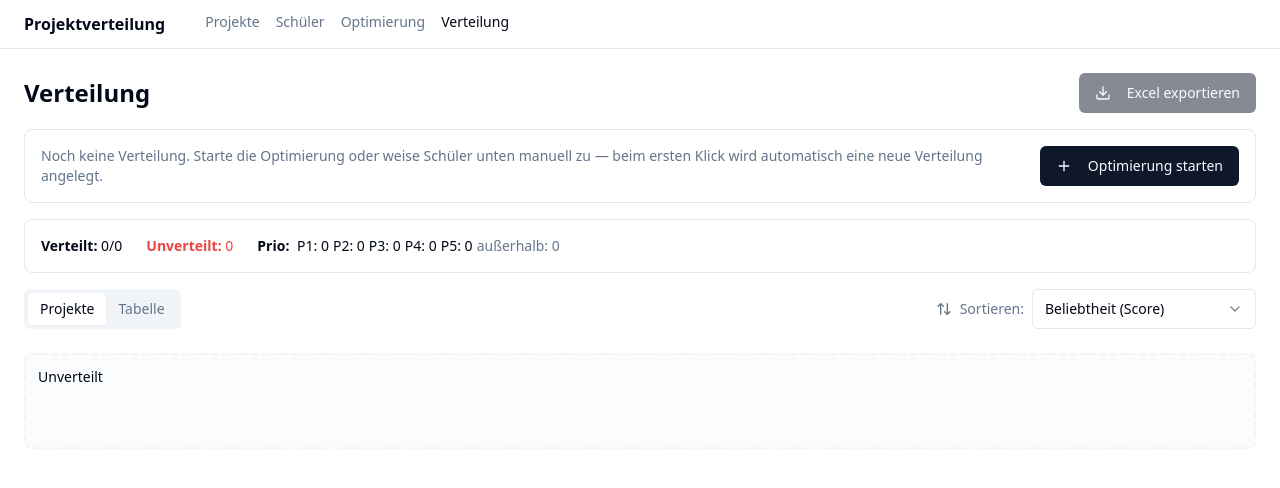
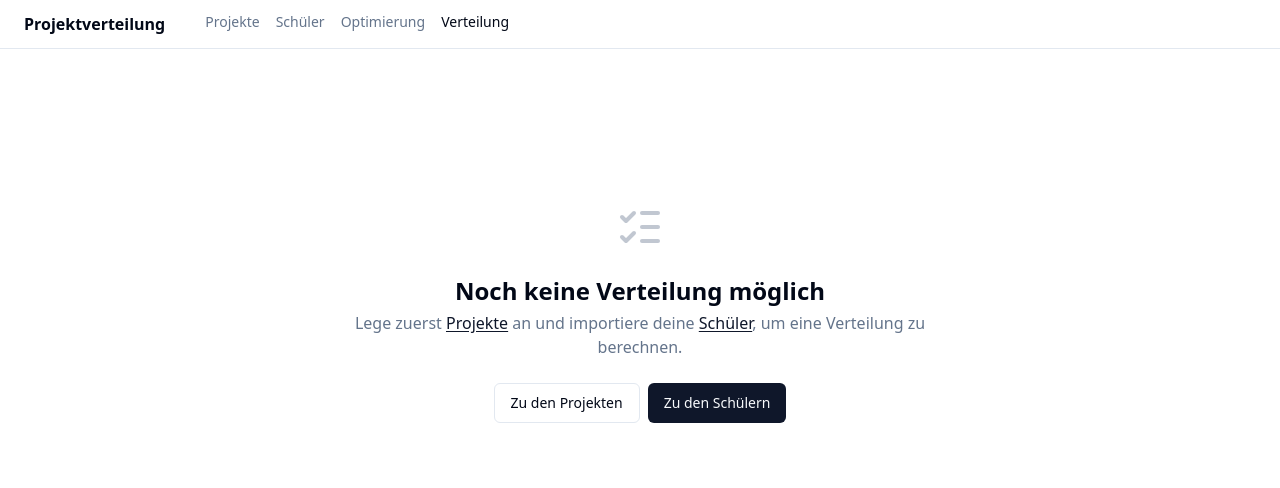
Before and after one commit to smart-byte/wunschplatz, a React (Vite) app: page /distribution in a window 1280 px wide. Shown: the top 488 px of the page. Built offline with nearby package versions, Linux system fonts and the light colour scheme.

Commit message:
feat(empty-states): centered, contextual empty states across projects, students, distribution

```diff
--- a/src/pages/DistributionPage.tsx
+++ b/src/pages/DistributionPage.tsx
@@ -1,6 +1,6 @@
 import { useEffect, useState } from 'react';
 import { writeFile } from 'xlsx';
-import { useNavigate } from 'react-router-dom';
+import { Link, useNavigate } from 'react-router-dom';
 import { Tabs, TabsContent, TabsList, TabsTrigger } from '@/components/ui/tabs';
 import {
   Select, SelectContent, SelectItem, SelectTrigger, SelectValue,
@@ -20,7 +20,7 @@ import { useStudentsStore } from '@/store/useStudentsStore';
 import { useProjectsStore } from '@/store/useProjectsStore';
 import { useActiveDistribution } from '@/store/useAssignmentsStore';
 import { useStaleAssignments } from '@/hooks/useStaleAssignments';
-import { Download } from 'lucide-react';
+import { Download, ListChecks } from 'lucide-react';
 import { toast } from 'sonner';
 
 const TAB_STORAGE_KEY = 'distribution.activeTab';
@@ -46,6 +46,9 @@ export default function DistributionPage() {
     try { window.localStorage.setItem(BOARD_SORT_STORAGE_KEY, sortKey); } catch { /* ignore */ }
   }, [sortKey]);
 
+  const hasProjects = projects.length > 0;
+  const hasStudents = students.length > 0;
+
   function handleExport() {
     if (!activeDist) return;
     const wb = buildExportWorkbook(students, projects, activeDist.assignments);
@@ -58,6 +61,47 @@ export default function DistributionPage() {
       .replace(/^-+|-+$/g, '');
     writeFile(wb, `projektverteilung-${slug || 'verteilung'}-${date}.xlsx`);
     toast.success('Excel-Export gestartet');
+  }
+
+  if (!hasProjects || !hasStudents) {
+    const linkClass = 'text-primary underline underline-offset-2 hover:text-primary/80';
+    const projectsLink = <Link to="/projects" className={linkClass}>Projekte</Link>;
+    const studentsLink = <Link to="/students" className={linkClass}>Schüler</Link>;
+    let message: React.ReactNode;
+    if (!hasProjects && !hasStudents) {
+      message = (
+        <>Lege zuerst {projectsLink} an und importiere deine {studentsLink}, um eine Verteilung zu berechnen.</>
+      );
+    } else if (!hasProjects) {
+      message = (
+        <>Lege zuerst {projectsLink} an, um eine Verteilung berechnen zu können.</>
+      );
+    } else {
+      message = (
+        <>Importiere zuerst deine {studentsLink}, um eine Verteilung zu berechnen.</>
+      );
+    }
+    return (
+      <div className="max-w-xl mx-auto flex flex-col items-center justify-center min-h-[60vh] text-center gap-6">
+        <ListChecks className="size-12 text-muted-foreground/40" />
+        <div className="space-y-1">
+          <h1 className="text-2xl font-bold">Noch keine Verteilung möglich</h1>
+          <p className="text-muted-foreground">{message}</p>
+        </div>
+        <div className="flex flex-wrap justify-center gap-2">
+          {!hasProjects && (
+            <Button asChild variant={hasStudents ? 'default' : 'outline'}>
+              <Link to="/projects">Zu den Projekten</Link>
+            </Button>
+          )}
+          {!hasStudents && (
+            <Button asChild>
+              <Link to="/students">Zu den Schülern</Link>
+            </Button>
+          )}
+        </div>
+      </div>
+    );
   }
 
   return (
--- a/src/pages/ProjectsPage.tsx
+++ b/src/pages/ProjectsPage.tsx
@@ -8,7 +8,7 @@ import { useProjectsStore } from '@/store/useProjectsStore';
 import { useAssignmentsStore } from '@/store/useAssignmentsStore';
 import { buildProjectsWorkbook } from '@/excel/exportProjects';
 import { toast } from 'sonner';
-import { Download, Plus } from 'lucide-react';
+import { Download, FolderPlus, Plus } from 'lucide-react';
 
 export default function ProjectsPage() {
   const projects = useProjectsStore((s) => s.projects);
@@ -23,12 +23,41 @@ export default function ProjectsPage() {
     toast.success('Excel-Export gestartet');
   }
 
+  const addProjectTrigger = (
+    <ProjectFormDialog
+      trigger={<Button><Plus className="size-4 mr-2" />Neues Projekt</Button>}
+      onSave={(data) => {
+        addProject(data);
+        toast.success(`Projekt "${data.name}" angelegt`);
+      }}
+    />
+  );
+
+  if (projects.length === 0) {
+    return (
+      <div className="max-w-xl mx-auto flex flex-col items-center justify-center min-h-[60vh] text-center gap-6">
+        <FolderPlus className="size-12 text-muted-foreground/40" />
+        <div className="space-y-1">
+          <h1 className="text-2xl font-bold">Noch keine Projekte</h1>
+          <p className="text-muted-foreground">
+            Lege ein neues Projekt an, importiere aus Excel oder generiere
+            Beispieldaten zum Testen.
+          </p>
+        </div>
+        <div className="flex flex-wrap justify-center gap-2">
+          <SampleDataDialog />
+          <ProjectImportDialog />
+          {addProjectTrigger}
+        </div>
+      </div>
+    );
+  }
+
   return (
     <div className="max-w-5xl mx-auto">
       <div className="flex items-center justify-between mb-6">
         <h1 className="text-2xl font-bold">Projekte ({projects.length})</h1>
         <div className="flex gap-2">
-          {projects.length > 0 && (
           <Button
             variant="outline"
             onClick={() => {
@@ -41,22 +70,13 @@ export default function ProjectsPage() {
           >
             Alle löschen
           </Button>
-          )}
-          {projects.length > 0 && (
           <Button variant="outline" onClick={handleExport}>
             <Download className="size-4 mr-2" />
             Excel exportieren
           </Button>
-          )}
           <SampleDataDialog />
           <ProjectImportDialog />
-          <ProjectFormDialog
-            trigger={<Button><Plus className="size-4 mr-2" />Neues Projekt</Button>}
-            onSave={(data) => {
-              addProject(data);
-              toast.success(`Projekt "${data.name}" angelegt`);
-            }}
-          />
+          {addProjectTrigger}
         </div>
       </div>
       <ProjectsTable />
--- a/src/pages/StudentsPage.tsx
+++ b/src/pages/StudentsPage.tsx
@@ -8,7 +8,7 @@ import { useProjectsStore } from '@/store/useProjectsStore';
 import { useAssignmentsStore } from '@/store/useAssignmentsStore';
 import { buildStudentsWorkbook } from '@/excel/exportStudents';
 import { toast } from 'sonner';
-import { Download, Plus } from 'lucide-react';
+import { Download, Plus, Users } from 'lucide-react';
 
 export default function StudentsPage() {
   const students = useStudentsStore((s) => s.students);
@@ -24,12 +24,45 @@ export default function StudentsPage() {
     toast.success('Excel-Export gestartet');
   }
 
+  const addStudentTrigger = (
+    <StudentFormDialog
+      trigger={
+        <Button>
+          <Plus className="size-4 mr-2" />
+          Neuer Schüler
+        </Button>
+      }
+      onSave={(data) => {
+        addStudent(data);
+        toast.success(`Schüler "${data.firstName} ${data.lastName}" angelegt`);
+      }}
+    />
+  );
+
+  if (students.length === 0) {
+    return (
+      <div className="max-w-xl mx-auto flex flex-col items-center justify-center min-h-[60vh] text-center gap-6">
+        <Users className="size-12 text-muted-foreground/40" />
+        <div className="space-y-1">
+          <h1 className="text-2xl font-bold">Noch keine Schüler</h1>
+          <p className="text-muted-foreground">
+            Importiere Schüler-Daten aus einer Excel-Datei oder lege einen
+            Schüler manuell an.
+          </p>
+        </div>
+        <div className="flex flex-wrap justify-center gap-2">
+          <ImportDialog />
+          {addStudentTrigger}
+        </div>
+      </div>
+    );
+  }
+
   return (
     <div className="max-w-7xl mx-auto">
       <div className="flex items-center justify-between mb-6">
         <h1 className="text-2xl font-bold">Schüler ({students.length})</h1>
         <div className="flex gap-2">
-          {students.length > 0 && (
           <Button
             variant="outline"
             onClick={() => {
@@ -42,26 +75,12 @@ export default function StudentsPage() {
           >
             Alle löschen
           </Button>
-          )}
-          {students.length > 0 && (
           <Button variant="outline" onClick={handleExport}>
             <Download className="size-4 mr-2" />
             Excel exportieren
           </Button>
-          )}
           <ImportDialog />
-          <StudentFormDialog
-            trigger={
-              <Button>
-                <Plus className="size-4 mr-2" />
-                Neuer Schüler
-              </Button>
-            }
-            onSave={(data) => {
-              addStudent(data);
-              toast.success(`Schüler "${data.firstName} ${data.lastName}" angelegt`);
-            }}
-          />
+          {addStudentTrigger}
         </div>
       </div>
       <StudentsTable />
```
Lines whose indentation alone changed are shown as unchanged.
